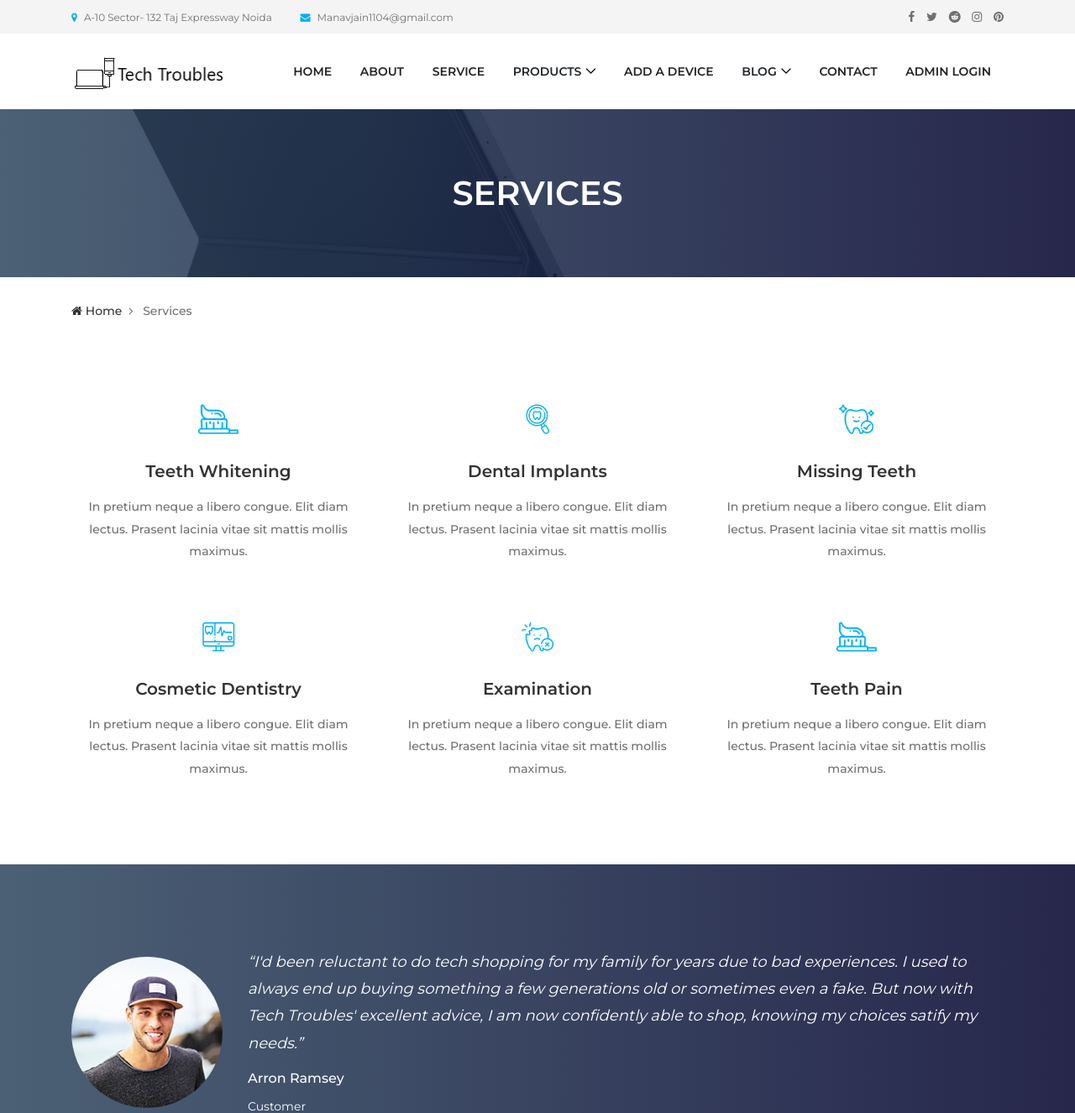
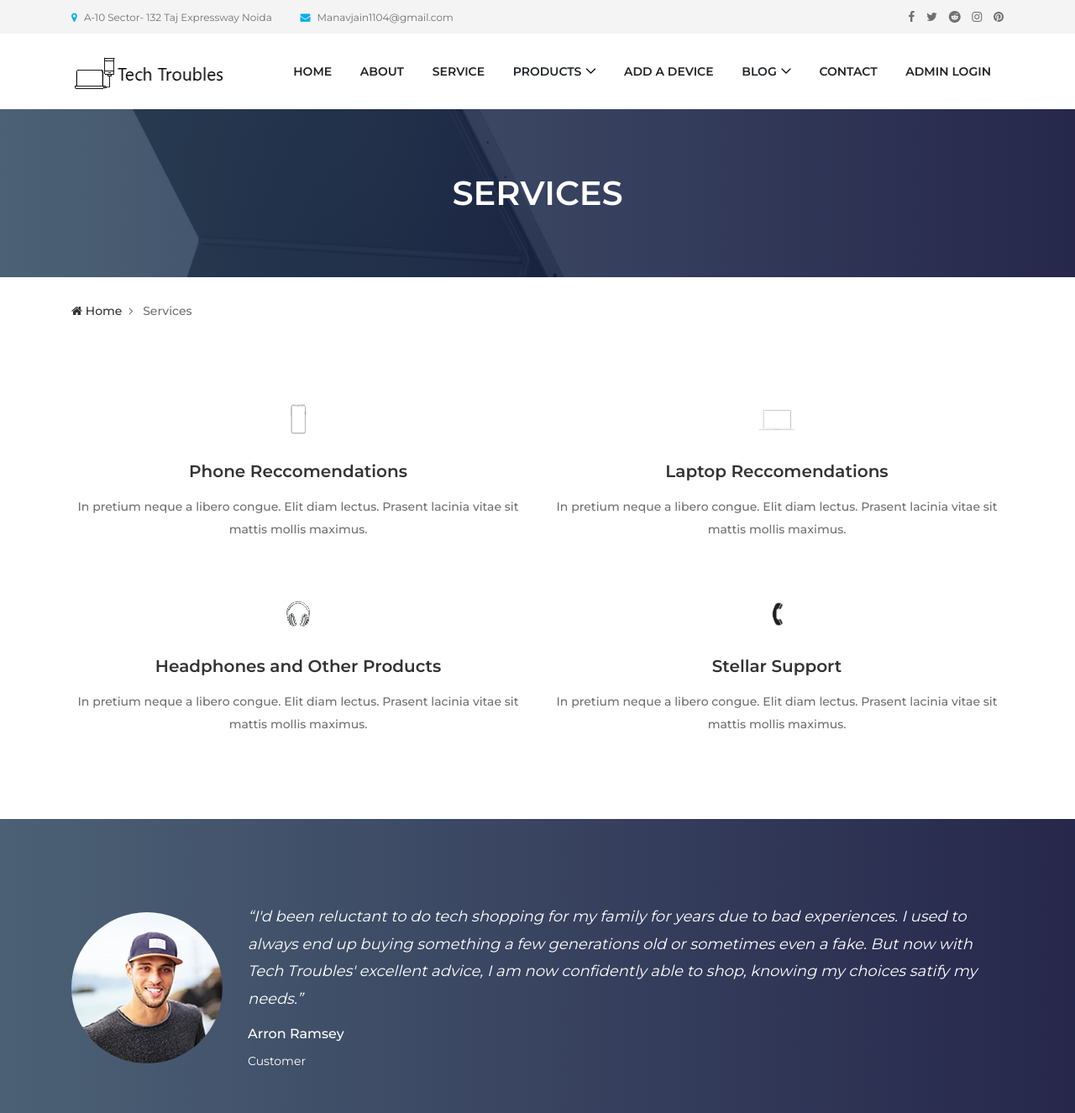
Before and after one commit to Manavjain1104/FlaskWebsite, a Flask app: page /service in a window 1280 px wide. Shown: the top 1325 px of the page at 84% size. Run offline with Flask 2, Linux system fonts and the light colour scheme; some libraries are stand-ins or nearby versions; some web fonts are replaced.

Commit message:
Final Ver (with comments) 0.7

```diff
--- a/Templates/addphone.html
+++ b/Templates/addphone.html
@@ -22,9 +22,12 @@
 {% block Pricing %}
 
   {% if ListOfSno %}
+   {% if link %}
+     <h2>{{ query }}</h2>
+    {% endif %}
     <center>
       <h2>Thanks! Data entries of Sno. {{ ListOfSno }} will be added!</h2>
-      <p> We will respond shortly </p>
+      <p> Please proceed to add the phone details via the program provided </p>
     </center>
     <br/><br/><br/>
   {% else %}
--- a/Templates/base.html
+++ b/Templates/base.html
@@ -1,6 +1,5 @@
 <!DOCTYPE html>
 <html lang="en">
- <!--settings.py line 119 Gmail password-->
 
 <head>
   <meta charset="UTF-8">
--- a/Templates/service.html
+++ b/Templates/service.html
@@ -17,77 +17,52 @@
       <div class="row">
 
         <!-- Single Service Area -->
-        <div class="col-12 col-sm-6 col-lg-4">
+        <div class="col-12 col-sm-6 col-lg-6">
           <div class="single-service--area text-center mb-50">
             <div class="icon--">
               <img src="{{url_for('static', filename='website/img/core-img/s6.png')}}" alt="">
             </div>
-            <h5>Teeth Whitening</h5>
+            <h5>Phone Reccomendations</h5>
             <p>In pretium neque a libero congue. Elit diam lectus. Prasent lacinia vitae sit
               mattis mollis maximus.</p>
           </div>
         </div>
 
         <!-- Single Service Area -->
-        <div class="col-12 col-sm-6 col-lg-4">
+        <div class="col-12 col-sm-6 col-lg-6">
           <div class="single-service--area text-center mb-50">
             <div class="icon--">
               <img src="{{url_for('static', filename='website/img/core-img/s7.png')}}" alt="">
             </div>
-            <h5>Dental Implants</h5>
+            <h5>Laptop Reccomendations</h5>
             <p>In pretium neque a libero congue. Elit diam lectus. Prasent lacinia vitae sit
               mattis mollis maximus.</p>
           </div>
         </div>
 
         <!-- Single Service Area -->
-        <div class="col-12 col-sm-6 col-lg-4">
+        <div class="col-12 col-sm-6 col-lg-6">
           <div class="single-service--area text-center mb-50">
             <div class="icon--">
               <img src="{{url_for('static', filename='website/img/core-img/s8.png')}}" alt="">
             </div>
-            <h5>Missing Teeth</h5>
+            <h5>Headphones and Other Products</h5>
             <p>In pretium neque a libero congue. Elit diam lectus. Prasent lacinia vitae sit
               mattis mollis maximus.</p>
           </div>
         </div>
 
         <!-- Single Service Area -->
-        <div class="col-12 col-sm-6 col-lg-4">
+        <div class="col-12 col-sm-6 col-lg-6">
           <div class="single-service--area text-center mb-50">
             <div class="icon--">
               <img src="{{url_for('static', filename='website/img/core-img/s9.png')}}" alt="">
             </div>
-            <h5>Cosmetic Dentistry</h5>
+            <h5>Stellar Support</h5>
             <p>In pretium neque a libero congue. Elit diam lectus. Prasent lacinia vitae sit
               mattis mollis maximus.</p>
           </div>
         </div>
-
-        <!-- Single Service Area -->
-        <div class="col-12 col-sm-6 col-lg-4">
-          <div class="single-service--area text-center mb-50">
-            <div class="icon--">
-              <img src="{{url_for('static', filename='website/img/core-img/s10.png')}}" alt="">
-            </div>
-            <h5>Examination</h5>
-            <p>In pretium neque a libero congue. Elit diam lectus. Prasent lacinia vitae sit
-              mattis mollis maximus.</p>
-          </div>
-        </div>
-
-        <!-- Single Service Area -->
-        <div class="col-12 col-sm-6 col-lg-4">
-          <div class="single-service--area text-center mb-50">
-            <div class="icon--">
-              <img src="{{url_for('static', filename='website/img/core-img/s6.png')}}" alt="">
-            </div>
-            <h5>Teeth Pain</h5>
-            <p>In pretium neque a libero congue. Elit diam lectus. Prasent lacinia vitae sit
-              mattis mollis maximus.</p>
-          </div>
-        </div>
-
       </div>
     </div>
   </section>
--- a/app.py
+++ b/app.py
@@ -2,45 +2,56 @@ from flask import Flask, render_template, request, redirect, url_for, request
 from flask_mysqldb import MySQL
 
 
+# Initislising the parameters on the basis of which the data will be inserted into the PhoneDetails MySQL table
+# Website used for data is gsmarena
 PhoneSpecifications=['Sno','Name','Announced','Dimensions','Weight','Build','Size','Resolution','Protection','OS','Chipset','Internal','Sensors','Colors','Price']
+
+# App configuration for MySQL and the name of the app
 app = Flask(__name__)
+
 
 #MySQL configuration
 app.config['MYSQL_USER'] = 'root'
 app.config['MYSQL_PASSWORD'] = 'root'
 app.config['MYSQL_HOST'] = 'localhost'
 app.config['MYSQL_DB'] = 'Project2020'
-'''app.config[]'''
 mysql = MySQL()
 mysql.init_app(app)
 
+# Defining the function for the home page and its route for href tags for HTML
 @app.route('/')
 def home():
 	return render_template("home.html")
 
+# Defining the function for the about page and its route for href tags for HTML
 @app.route('/about')
 def about():
 	return render_template("about.html")
 
+# Defining the function for the service page and its route for href tags for HTML
 @app.route('/service')
 def service():
 	return render_template("service.html")
 
+# Defining the function for the pricing page and its route for href tags for HTML (Now Scrapped)
 @app.route('/pricing')
 def pricing():
 	return render_template("pricing.html")
 
-@app.route('/phones', methods=['POST', 'GET'])
+# Defining the function for the phone overview page and its route for href tags for HTML.
+@app.route('/phones', methods=['POST', 'GET']) #Defining the methods of accessing the page to differencitate when using forms
 def phones():
+	#When a form such as the searchbar is POSTED from the webpage the we have to get the form.
 	if request.method == "POST":
 		try:
+			#Checking if the first form is empty or not
 			NameFilter = request.form.get('NameFilter')
 			cur = mysql.connection.cursor()
 			cur.execute(f'''SELECT Sno, Name, Company, DATE_FORMAT(Date, "%M %e %Y") as date FROM Phone WHERE upper(name) like \'%{NameFilter.upper()}%\' ;''')
 			data=cur.fetchall()
 			return render_template("phones.html", data=data)
 		except:
-			pass
+			#if first form is empty and no volue is returned then the second form is cheked
 			try:
 				BrandFilter = request.form.get('BrandFilter')
 				cur = mysql.connection.cursor()
@@ -48,8 +59,10 @@ def phones():
 				data=cur.fetchall()
 				return render_template("phones.html", data=data)
 			except:
+				#Left empty because even if the form is empty, due to the use of %% with like in each query all of the data is rendered essetially rendering the stock page
 				pass
 		else:
+			#checking for second form
 			try:
 				BrandFilter = request.form.get('BrandFilter')
 				cur = mysql.connection.cursor()
@@ -65,13 +78,15 @@ def phones():
 				data=cur.fetchall()
 				return render_template("phones.html", data=data)
 	else:
+		#if no form is filled (ie the page is fetched using GET) then render entire page
 		cur = mysql.connection.cursor()
-		#cur.execute('''Create table example (id Integer, name Varchar(20))''')
 		cur.execute('''SELECT Sno, Name, Company, DATE_FORMAT(Date, "%M %e %Y") as Date FROM Phone order by name;''')
 		data=cur.fetchall()
 		return render_template("phones.html", data=data)
 
 
+# Defining the function for the phone details page and its route for href tags for HTML.
+#PLEASE SEE googlescrape.py TO SEE HOW THE DATA IS ENTERED INTO PhoneDetails
 @app.route('/phonedetails', methods=['POST', 'GET'])
 def phonedetails():
 	if request.method == "POST":
@@ -85,12 +100,15 @@ def phonedetails():
 		cur = mysql.connection.cursor()
 		cur.execute('''SELECT Sno, Name, Company, DATE_FORMAT(Date, "%M %e %Y") as Date FROM Phone order by name;''')
 		data=cur.fetchall()
-		return redirect(url_for('phones'), code=307)
+		return redirect(url_for('phones'), code=307) #Code 307 refers to forcing the redirect function to consider itself as a POST request so as to take in all the parameters
 
+# Defining the function for the laptop page and its route for href tags for HTML.
 @app.route('/laptops', methods=['POST', 'GET'])
 def laptops():
+	#When a form such as the searchbar is POSTED from the webpage the we have to get the form.
 	if request.method == "POST":
 		try:
+			#if first form is empty and no volue is returned then the second form is cheked
 			NameFilter = request.form.get('NameFilter')
 			cur = mysql.connection.cursor()
 			cur.execute(f'''SELECT Sno, Name, Company, DATE_FORMAT(Date, "%M %e %Y") as date FROM laptop WHERE upper(name) like \'%{NameFilter.upper()}%\' ;''')
@@ -98,6 +116,7 @@ def laptops():
 			return render_template("laptops.html", data=data)
 		except:
 			try:
+				#checking for second form
 				BrandFilter = request.form.get('BrandFilter')
 				cur = mysql.connection.cursor()
 				cur.execute(f'''SELECT Sno, Name, Company, DATE_FORMAT(Date, "%M %e %Y") as date FROM laptop WHERE upper(company) like \'%{BrandFilter.upper()}%\' ;''')
@@ -121,15 +140,19 @@ def laptops():
 				data=cur.fetchall()
 				return render_template("laptops.html", data=data)
 	else:
+		#if no form is filled (ie the page is fetched using GET) then render entire page
 		cur = mysql.connection.cursor()
 		cur.execute('''SELECT Sno, Name, Company, DATE_FORMAT(Date, "%M %e %Y") as date FROM laptop order by name;''')
 		data=cur.fetchall()
 		return render_template("laptops.html", data=data)
 
+
+# Defining the function for the main add page which the consumer can also access and its route for href tags for HTML.
 @app.route('/add', methods=['POST', 'GET'])
 def add():
 	if request.method == "POST":
 		try:
+			#Getting all the details from the Add A Phone part of the page to see if the user is entering the details for a phone or not
 			user_name = request.form.get('user-name')
 			phone_name = request.form.get('phone-name')
 			phone_manufacturer  = request.form.get('phone-manufacturer')
@@ -138,6 +161,7 @@ def add():
 			Query=f'''select max(Sno)from TempPhone;'''
 			cur.execute(Query)
 			C=cur.fetchone()[0]
+			#Used to autoincrement the table while also being able to reset it when needed
 			if C==None:
 				C=0
 			Q=f'''insert into TempPhone
@@ -147,6 +171,7 @@ def add():
 			return render_template("add.html", phone_name = phone_name, phone_manufacturer = phone_manufacturer, phone_date = phone_date, user_name = user_name)
 		except:
 			try:
+				#Getting all the details from the Add A Laptop part of the page to see if the user is entering the details for a Laptop or not after checing if the phone form is empty
 				user_name = request.form.get('user-name')
 				laptop_name = request.form.get('laptop-name')
 				laptop_manufacturer  = request.form.get('laptop-manufacturer')
@@ -163,6 +188,7 @@ def add():
 				mysql.connection.commit()
 				return render_template("add.html", laptop_name = laptop_name, laptop_manufacturer = laptop_manufacturer, laptop_date = laptop_date, user_name = user_name)
 			except:
+				#Getting all the details from the Add A Product part of the page to see if the user is entering the details for aother product or not after checing if all the other forms are empty
 				user_name = request.form.get('user-name')
 				other_name = request.form.get('other-name')
 				other_manufacturer  = request.form.get('other-manufacturer')
@@ -178,28 +204,35 @@ def add():
 				cur.execute(Q)
 				mysql.connection.commit()
 				return render_template("add.html", other_name = other_name, other_manufacturer = other_manufacturer, other_date = other_date, user_name = user_name)
-
+	#if the page is just requested via a button
 	elif request.method == "GET":
 			return render_template("add.html")
 
+
+# Defining the function for the blog page which the consumer can also access and its route for href tags for HTML.
 @app.route('/blog')
 def blog():
 	return render_template("blog.html")
 
+# Defining the function for the blog details page which the consumer can also access and its route for href tags for HTML.
 @app.route('/blog_details')
 def blog_details():
 	return render_template("blog_details.html")
 
+# Defining the function for the contact page which the consumer can also access and its route for href tags for HTML.
 @app.route('/contact', methods=['POST', 'GET'])
 def contact():
 	if request.method == "POST":
+		#requesting the data from the phone
 		message_name = request.form.get('message-name')
 		message_email  = request.form.get('message-email')
 		message = request.form.get('message')
 		return render_template("contact.html", message_name = message_name, message_email=message_email, message=message )
 	elif request.method == "GET":
+		#rendering the page if no data is present
 		return render_template("contact.html")
 
+# Defining the function for the login page which the consumer can also access and its route for href tags for HTML.
 @app.route('/login', methods=['POST', 'GET'])
 def login():
 	Boolean= False
@@ -212,39 +245,50 @@ def login():
 			return redirect(url_for('menu'), code=307)
 	return render_template('login.html', error=error, Boolean=Boolean)
 
-
+# Defining the function for the menu page which the consumer can't access and its route for href tags for HTML.
 @app.route('/menu', methods=['POST', 'GET'])
 def menu():
 	if request.method == "POST":
 		try:
+			#Checking if the first button is clicked or not. If not then we check for the second button
 			choice=request.form['1.']
 			pass
 		except:
 			try:
+				#Checking if the second button is clicked or not. If not then we check for the third button
 				choice=request.form['2.']
 			except:
 				try:
+					#Checking if the third button is clicked or not. If not then we check for the fourth button
 					choice=request.form['3.']
 				except:
 					try:
+						#Checking if the fourth button is clicked or not. If not then we re render the page
 						choice=request.form['4.']
 					except:
-						#add another try block for 5.
+						#If no button is clicked the menu page is loaded
 						return render_template("menu.html")
 					else:
+						#if the 4th button is clicked (Now Scraped) we render the laptops page
 						return render_template("laptops.html")
 				else:
+					#if the 3rd button is clicked we render the addlaptops page which shows the user input and allows the employee to add it to the main page
 					return render_template("addlaptop.html")
 			else:
+				#if the 2nd button is clicked we render the addother page which shows the user input and allows the employee to add it to the main page
 				return render_template("addother.html")
 		else:
+			#if the 1st button is clicked we render the addphones page which shows the user input and allows the employee to add it to the main page. after this they are prompted to use the other program to add details
 			return render_template("addphone.html")
 	elif request.method == "GET":
+		#if the user tries to access menu without going through login then the login page is rendered
 		return redirect(url_for('login'))
 
+# Defining the function for adding the phone to the main overview page which the consumer can also access and its route for href tags for HTML.
 @app.route('/addphone', methods=['POST', 'GET'] )
 def addphone():
 	cur = mysql.connection.cursor()
+	#fetching data from user inputs
 	cur.execute('''select*from TempPhone''')
 	data=cur.fetchall()
 	if request.method == "POST":
@@ -258,7 +302,7 @@ def addphone():
 				ListOfSno=request.form.get('ListOfSno')
 				ListOfSno=ListOfSno.split(',')
 				for i in ListOfSno:
-
+					#adding to the main table
 					Q=f'''insert into Phone(Name,Company,Date)
 							select Name, Company, Date from TempPhone where Sno={i};'''
 					cur.execute(Q)
@@ -267,19 +311,19 @@ def addphone():
 					cur.execute(Q1)
 					mysql.connection.commit()
 					return render_template("addphone.html",ListOfSno=ListOfSno, data=data)
-
-
-
 			except:
 				return render_template("addphone.html",ListOfSno='Error', data=data)
 	elif request.method == "GET":
 		return redirect(url_for('login'))
 
+
+# Defining the function for adding the phone to the main overview page which the consumer can also access and its route for href tags for HTML.
 @app.route('/addlaptop', methods=['POST', 'GET'] )
 def addlaptop():
 	cur = mysql.connection.cursor()
 	cur.execute('''select*from TempLaptop''')
 	data=cur.fetchall()
+	#fetching data from user inputs
 	if request.method == "POST":
 		try:
 			if request.form['ListOfSno'] != '':
@@ -290,19 +334,20 @@ def addlaptop():
 			ListOfSno=request.form.get('ListOfSno')
 			ListOfSno=ListOfSno.split(',')
 			for i in ListOfSno:
+				#adding to the main table
 				Q=f'''insert into Laptop(Name,Company,Date)
 						select Name, Company, Date from TempLaptop where Sno={i};'''
 				cur.execute(Q)
 				mysql.connection.commit()
 				Q1=f'''delete from TempLaptop where Sno={i};'''
 				cur.execute(Q1)
-
 				mysql.connection.commit()
 			return render_template("addlaptop.html",ListOfSno=ListOfSno, data=data)
 	elif request.method == "GET":
 		return redirect(url_for('login'))
 
 
+# Defining the function for comparing two phone details on a page which the consumer can also access and its route for href tags for HTML.
 @app.route('/compare', methods=['POST', 'GET'] )
 def compare():
 	if request.method == "POST":
@@ -319,15 +364,17 @@ def compare():
 			data1=cur.fetchone()
 			Len=len(data)
 			return render_template("compare.html", data=data,data1=data1,PhoneSpecifications=PhoneSpecifications, Len=Len)
-			''', Len=Len'''
 	elif request.method == "GET":
-
+		#if the compare page is requested without any arguments then phones is loaded
 		return redirect(url_for('phones'), code=307)
 
+
+# Defining the function for comparing two phone details on a page which the consumer can also access and its route for href tags for HTML.
 @app.route('/others', methods=['POST', 'GET'])
 def others():
 	if request.method == "POST":
 		try:
+			#same filters as phones
 			NameFilter = request.form.get('NameFilter')
 			cur = mysql.connection.cursor()
 			cur.execute(f'''SELECT Sno, Name, Company, DATE_FORMAT(Date, "%M %e %Y") as date FROM other WHERE upper(name) like \'%{NameFilter.upper()}%\' ;''')
@@ -363,8 +410,10 @@ def others():
 		data=cur.fetchall()
 		return render_template("others.html", data=data)
 
+
 @app.route('/addother', methods=['POST', 'GET'] )
 def addother():
+	#adding another product via the menu
 	cur = mysql.connection.cursor()
 	cur.execute('''select*from Tempother''')
 	data=cur.fetchall()
```
Also changed, not shown: Templates/home.html (+8 -24 lines), Templates/menu.html (+4 -4 lines), static/website/img/bg-img/2.jpg, static/website/img/core-img/s6.png, static/website/img/core-img/s7.png, static/website/img/core-img/s8.png, static/website/img/core-img/s9.png.
